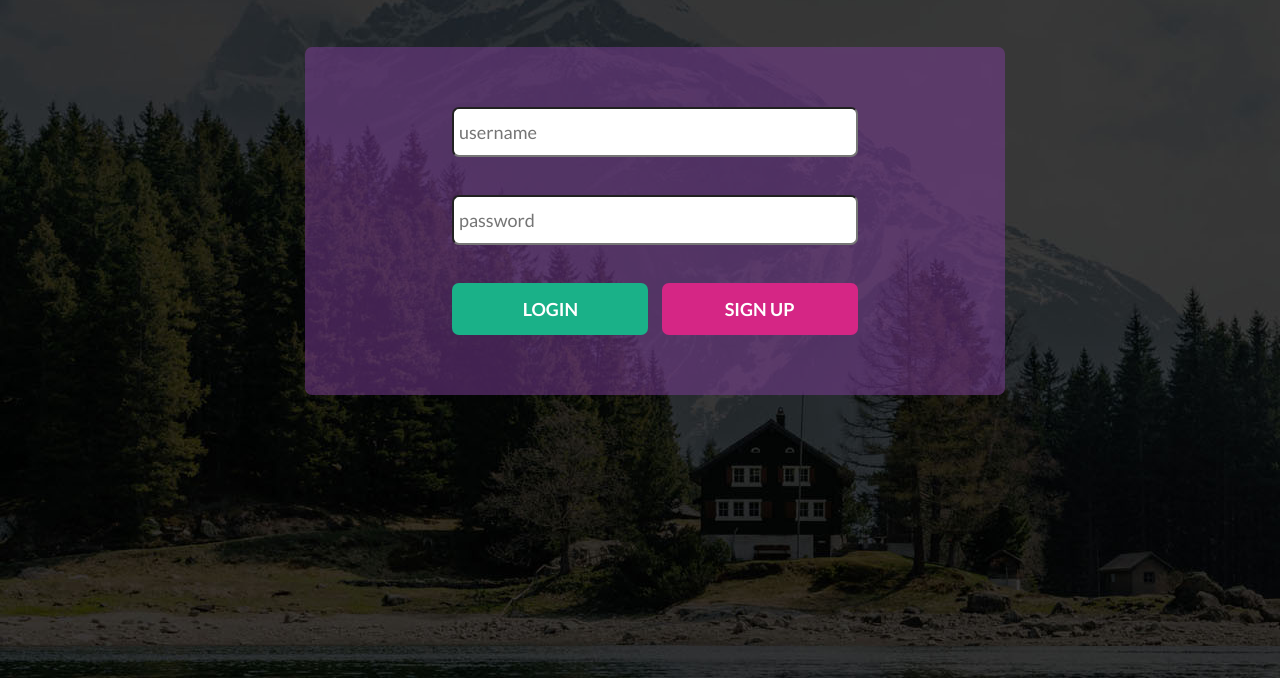
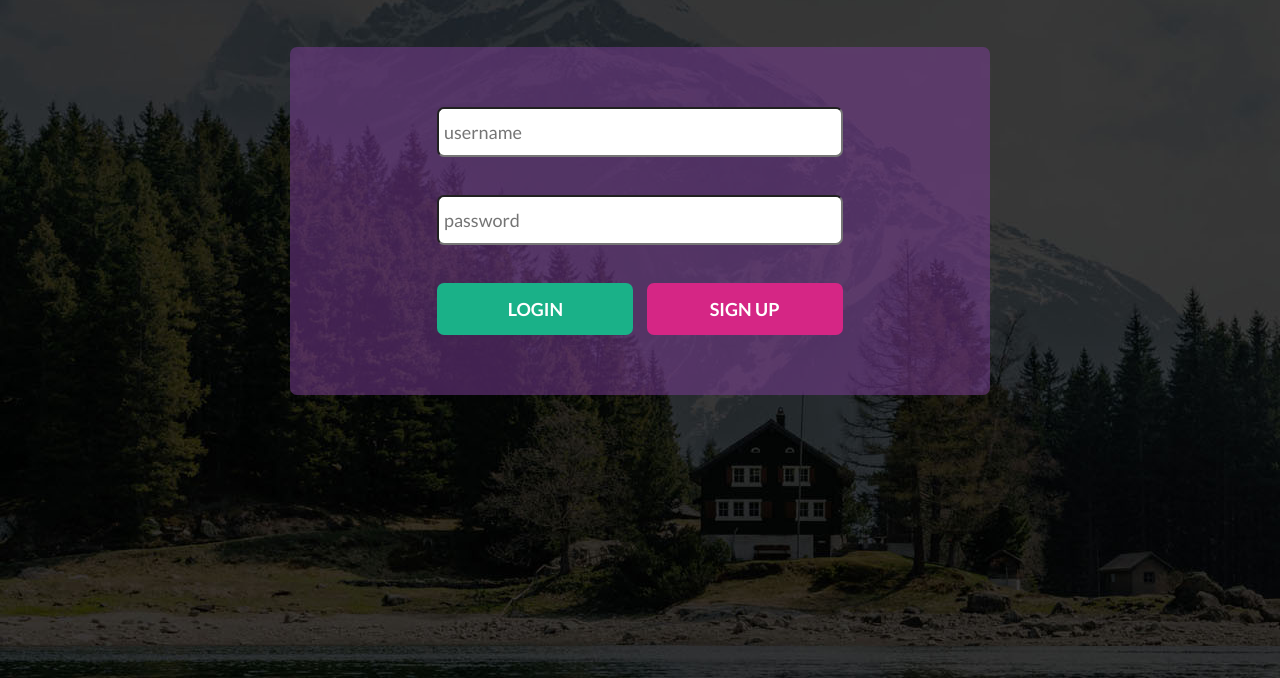
Before and after one commit to FACG2/Diary, a website: page public/home.html in a window 1280 px wide. Shown: the part 122-800 px from the top of the page. Drawn offline with Linux system fonts and the light colour scheme.

Commit message:
add display flex to the container

```diff
--- a/public/css/style.css
+++ b/public/css/style.css
@@ -13,8 +13,12 @@ body{
 	max-width: 1000px;
 	width: 100%;
 	margin: auto;
-	/*display: flex;*/
-	/*flex-direction: column;*/
+	display: flex;
+	flex-direction: column;
+	justify-content: center;
+	align-items: center;
+
+
 }
 
 
@@ -27,11 +31,8 @@ h1{
 }
 
 .formDiv{
-	/*justify-content: center;*/
 	text-align: center;
 	width:70%;
-	/*display: inline-block;*/
-	margin-left: 165px;
 	padding: 60px 0;
     background: rgba(125, 63, 152, 0.52);
     border-radius: 7px
```
